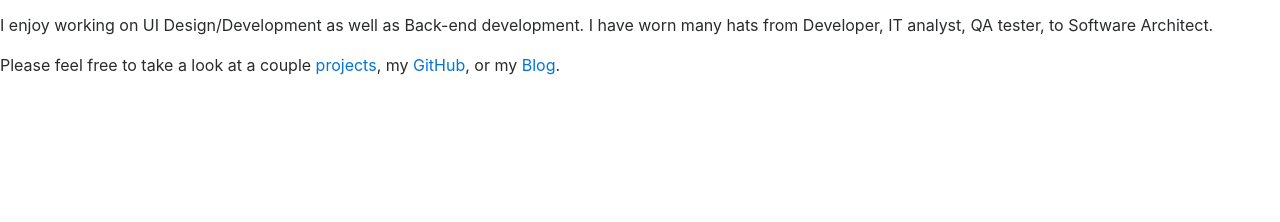
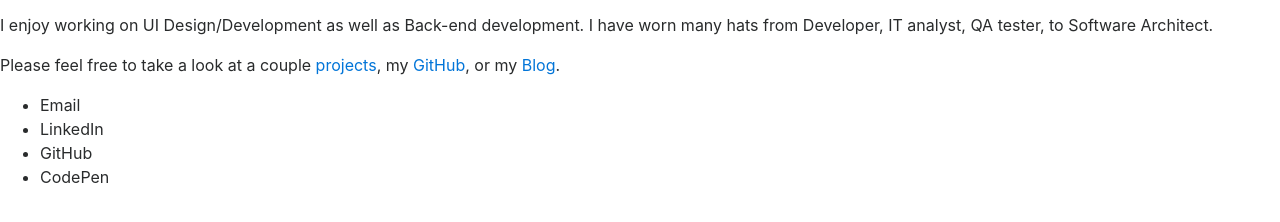
Before and after one commit to impreze/Portfolio, a plain HTML site: page index.html in a window 1280 px wide. Shown: the part 418-640 px from the top of the page. Drawn offline with Linux system fonts and the light colour scheme.

Commit message:
add contact area

```diff
--- a/index.html
+++ b/index.html
@@ -37,6 +37,14 @@
             <p>I enjoy working on UI Design/Development as well as Back-end development. I have worn many hats from Developer, IT analyst, QA tester, to Software Architect.</p>
             <p>Please feel free to take a look at a couple <a href="projects.html" title="My Projects">projects</a>, my <a href="https://github.com/impreze" target="_blank" title="My GitHub">GitHub</a>, or my <a href="http://www.sylvesterezeani.com/blog" target="_blank" title="My Blog">Blog</a>.</p>
         </div>
+        <div id="contact">
+            <ul>
+                <li>Email</li>
+                <li>LinkedIn</li>
+                <li>GitHub</li>
+                <li>CodePen</li>
+            </ul>
+        </div>
     </div>
 
     <!-- JQuery -->
```
